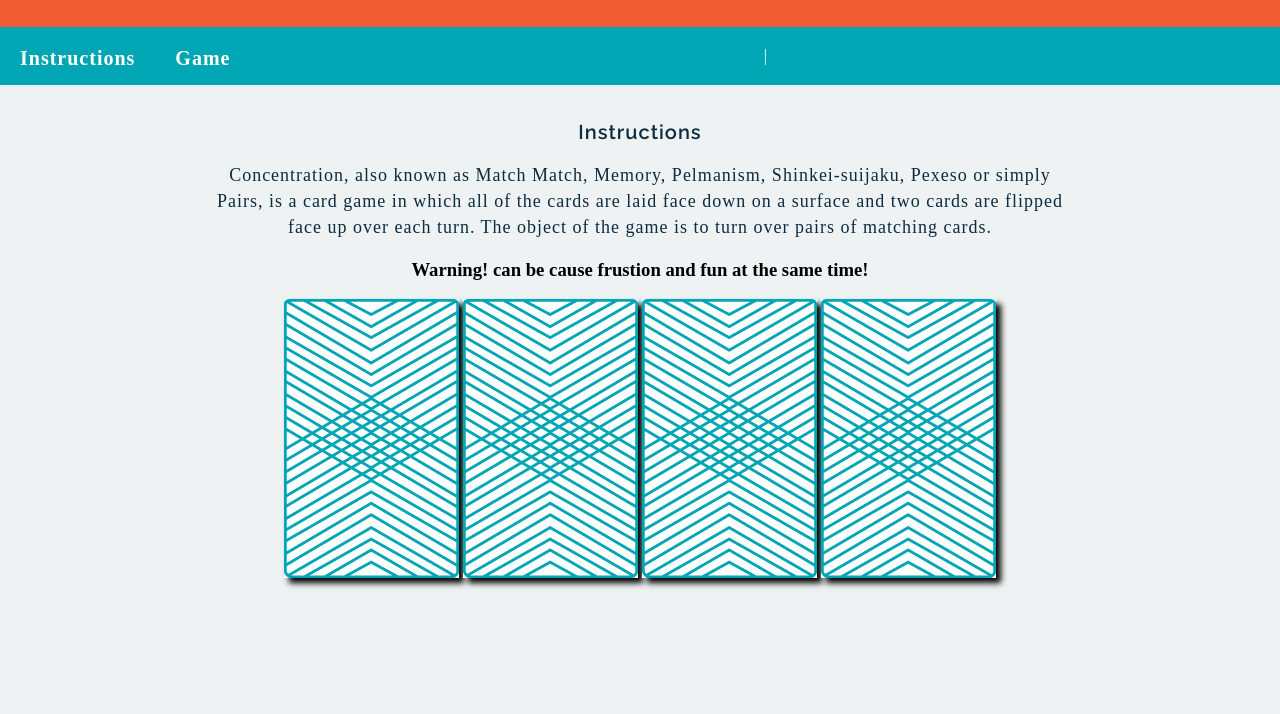
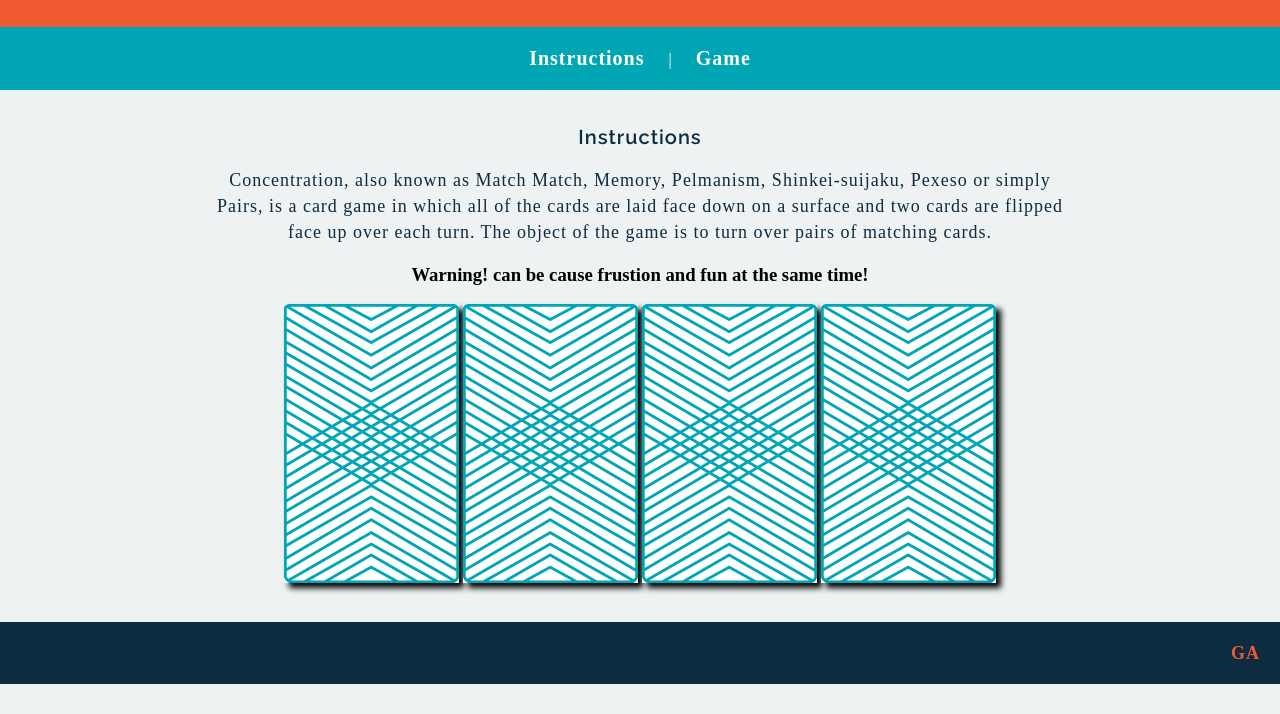
Before and after one commit to dcartist/wdi-fundamentals-memorygame, a plain HTML site: page memory_game/index.html in a window 1280 px wide. Shown: the part 86-800 px from the top of the page. Drawn offline with Linux system fonts and the light colour scheme; a web font is replaced by a local one.

Commit message:
More changes

```diff
--- a/memory_game/css/style.css
+++ b/memory_game/css/style.css
@@ -65,10 +65,53 @@
 
 nav a {
 	margin: 0 20px;
-	float: left;
 	color: #FFFFFF;
+	border-bottom: 2px solid transparent;
+
+
+}
+a {
+	margin: 0 20px;
+	color: #FFFFFF;
+	border-bottom: 2px solid transparent;
+
+
+}
+nav a:hover {
+	margin: 0 20px;
+	color: #FFFFFF;
+	border-bottom: 2px solid white;
+
 }
 main {
 	width: 850px;
 	margin: 35px auto;
 }
+footer{
+	background-color: #0D2C40;
+	text-transform: uppercase;
+	padding: 0 20px;
+	color: white;
+	font-size: 14px;
+	letter-spacing: .08em;
+	font-weight: 500;
+}
+.copyright {
+	float: left;
+}
+.message {
+	float:right;
+}
+
+.clearfix:after {
+visibility: hidden;
+display: block;
+content: " ";
+clear: both;
+height: 0;
+font-size: 0;
+}
+.name{
+	color: #F15B31;
+	font-weight: 700;
+}
--- a/memory_game/index.html
+++ b/memory_game/index.html
@@ -25,5 +25,9 @@
 			<img src="images/back.png" alt="King of Hearts">
 		</div>
 		</main>
+		<footer class="clearfix">
+			<p class="copyright">Copyright 2017</p>
+			<p class="message">Created with &hearts; by <span class="name">GA</span></p>
+		</footer>
 	</body>
 </html>
```
